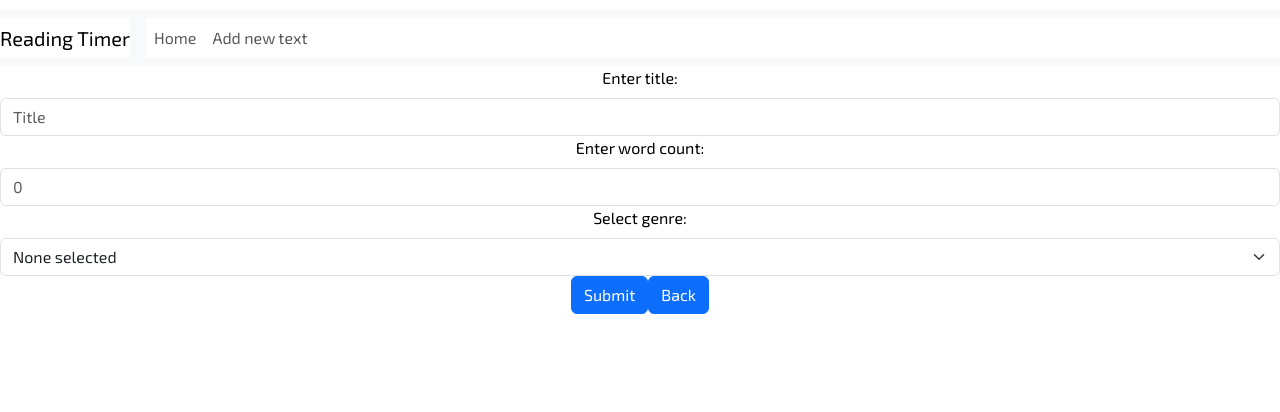
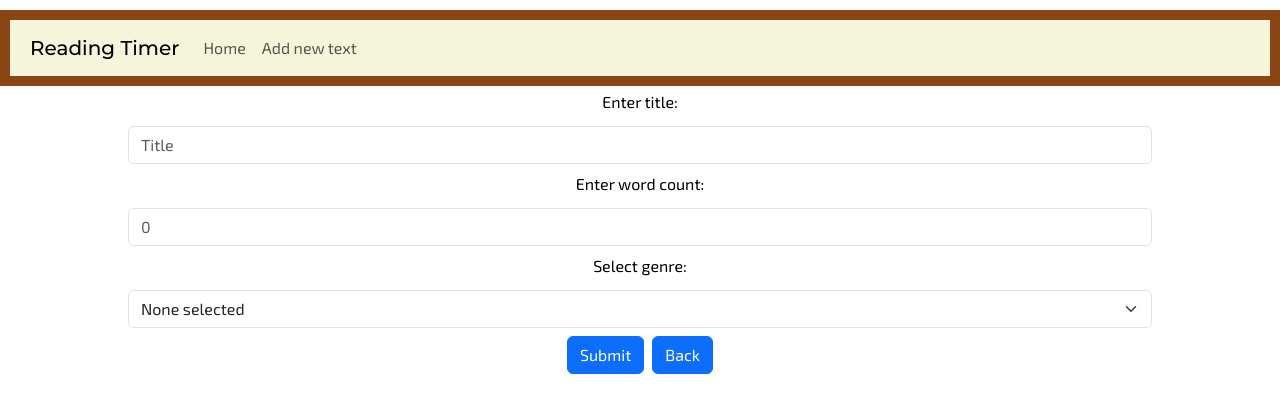
Before and after one commit to jtan29/reading-timer-web-frontend, a React (Create React App) app: page /add in a window 1280 px wide. Shown: the top 412 px of the page. Built offline with nearby package versions, Linux system fonts and the light colour scheme; no server answers.

Commit message:
Visual adjustments

```diff
--- a/src/App.css
+++ b/src/App.css
@@ -2,14 +2,13 @@
 
 *{
   font-family: 'Exo 2', Arial, sans-serif;
-  background-color: white;
+
 }
 
 .App {
   display: flex;
   flex-direction: column;
   color: black;
-
   text-align: center;
   margin-top: 10px;
 }
--- /dev/null
+++ b/src/components/AddForm/AddForm.css
@@ -0,0 +1,16 @@
+.submit-button, .back-button{
+    margin: 0.25em;
+}
+
+.form-control, .form-select {
+    margin-left: auto;
+    margin-right: auto;
+    margin-top: 0.25em;
+    margin-bottom: 0.25em;
+    max-width: 80%;
+    align-content: center;
+}
+
+.form-label {
+    margin: 0.25em;
+}
--- a/src/components/AddForm/AddForm.js
+++ b/src/components/AddForm/AddForm.js
@@ -2,6 +2,7 @@ import Button from 'react-bootstrap/Button';
 import api from '../../api/axiosConfig';
 import React, {useState} from 'react';
 import {Form} from "react-bootstrap";
+import './AddForm.css'
 
 const AddForm = ({texts, setTexts}) => {
     const [inputs, setInputs] = useState({});
@@ -54,8 +55,8 @@ const AddForm = ({texts, setTexts}) => {
                 <option value="SELF_HELP">Self-help book</option>
                 <option value="NF_OTHER">Any other non-fiction material</option>
             </Form.Select>
-            <Button type="submit">Submit</Button>
-            <Button href="home">Back</Button>
+            <Button className={"submit-button"} type="submit">Submit</Button>
+            <Button className={"back-button"} href="home">Back</Button>
         </Form>
     )
 }
--- a/src/components/NavBar/NavBar.css
+++ b/src/components/NavBar/NavBar.css
@@ -1,3 +1,12 @@
-.bg-body-tertiary {
-    text-align: center;
+@import url('https://fonts.googleapis.com/css2?family=Montserrat:wght@500&display=swap');
+
+.navbar{
+    font-family: 'Montserrat', Arial, sans-serif;
+    background-color: beige;
+    border: 10px solid saddlebrown;
+    margin-top: 0px;
 }
+.navbar-brand {
+    font-family: 'Montserrat', Arial, sans-serif;
+    margin-left: 1em;
+}
--- a/src/components/NavBar/NavBar.js
+++ b/src/components/NavBar/NavBar.js
@@ -1,12 +1,13 @@
 import Navbar from 'react-bootstrap/Navbar';
 import Nav from 'react-bootstrap/Nav';
+import './NavBar.css'
 const Header = () => {
     return (
-        <Navbar className="bg-body-tertiary">
-            <Navbar.Brand>Reading Timer</Navbar.Brand>
+        <Navbar>
+            <Navbar.Brand className={"brand"}>Reading Timer</Navbar.Brand>
             <Navbar.Toggle aria-controls="basic-navbar-nav" />
             <Navbar.Collapse id="basic-navbar-nav">
-                <Nav className="me-auto">
+                <Nav>
                     <Nav.Link href="home">Home</Nav.Link>
                     <Nav.Link href="add">Add new text</Nav.Link>
                 </Nav>
--- a/src/components/TextCards/TextCards.css
+++ b/src/components/TextCards/TextCards.css
@@ -1,10 +1,7 @@
 .card{
-    margin: 1em;
-    border-radius: 25px;
-    border-style: solid;
-    border-width: 10px;
-    border-color: blue;
-
+    margin-top: 2em;
+    margin-left: 1em;
+    margin-right: 2em;
 }
 
 .card-header{
@@ -23,15 +20,11 @@
 }
 
 
-.card-image-closed{
+.card-image-closed, .card-image-open{
     height: 200px;
     width: auto;
 }
 
-.card-image-open{
-    height: 200px;
-    width: auto;
-}
 
 .card-body{
     background-color: beige;
--- a/src/components/TextCards/TextCards.js
+++ b/src/components/TextCards/TextCards.js
@@ -14,8 +14,8 @@ const TextGrid = ({texts, setTexts}) => {
                     texts?.map((text) => {
                         if (text.complete) {
                             return (
-                                <Card className={'card'} key={text.textId} bg="light">
-                                    <Card.Img className={"card-image-closed"}
+                                <Card key={text.textId} bg="light">
+                                    <Card.Img className={"card-image-closed"} variant="top"
                                               src={"https://game-icons.net/icons/000000/ffffff/1x1/willdabeast/black-book.png"}/>
                                     <Card.Body className={'card-body'}>
                                         <Card.Title className={"card-title"}>{text.title}</Card.Title>
@@ -40,9 +40,9 @@ const TextGrid = ({texts, setTexts}) => {
                                 </Card>)
 
 
-                        }
+                        } else {
                             return (
-                            <Card className={'card'} key={text.textId}>
+                                <Card key={text.textId}>
                                     <Card.Img className={"card-image-open"}
                                               src={"https://openclipart.org/image/2400px/svg_to_png/191918/activity.png"}/>
                                     <Card.Body>
@@ -59,10 +59,11 @@ const TextGrid = ({texts, setTexts}) => {
                                             Time read: {text.elapsedTime}
                                         </div>
                                         <DoneButton text={text} texts={texts} setTexts={setTexts}></DoneButton>
+                                        <TimerButton text={text} texts={texts} setTexts={setTexts}></TimerButton>
                                         <DeleteText text={text} texts={texts} setTexts={setTexts}></DeleteText>
-                                    <TimerButton text={text} texts={texts} setTexts={setTexts}></TimerButton>
                                     </Card.Body>
                                 </Card>)
+                        }
                     })
                 }
             </CardGroup>
```
Lines whose indentation alone changed are shown as unchanged.
